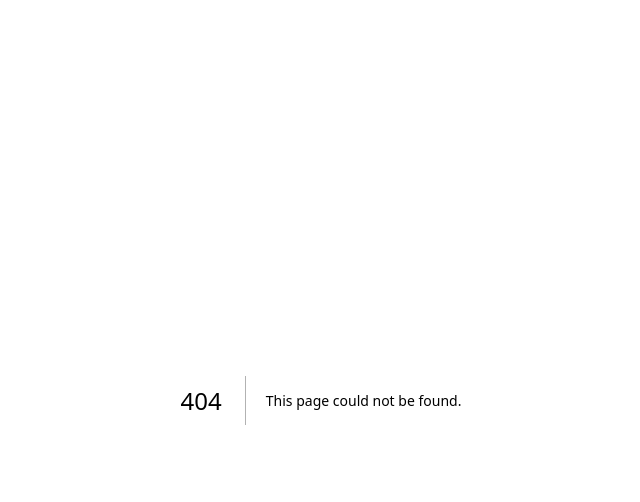
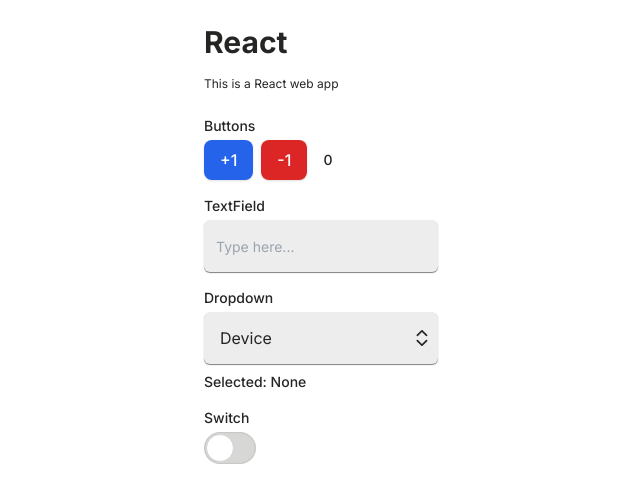
Before and after one commit to TypeSwift/Demo, a Next.js app in the folder ReactDemo/: page /swift-components in a window 1280 px wide. Before the commit this address had no page. Shown: the top 502 px of the page, without its empty margins (319-959 px from the left). Built offline with nearby package versions, Linux system fonts and the light colour scheme.

Commit message:
refactor: app router setup

```diff
--- a/ReactDemo/src/app/layout.tsx
+++ b/ReactDemo/src/app/layout.tsx
@@ -5,7 +5,7 @@
 const inter = Inter({ subsets: ['latin'] });
 
 export const metadata: Metadata = {
-  title: 'React Demo',
+  title: 'TypeSwift React Demo',
   description: 'Showcasing the power of TypeSwift',
 };
 
--- a/ReactDemo/src/app/page.tsx
+++ b/ReactDemo/src/app/page.tsx
@@ -1,5 +1,5 @@
 import { FC } from 'react';
-import SwiftComponents from '../components/SwiftComponents';
+import SwiftComponents from './swift-components/page';
 
 const Home: FC = () => {
   return (
@@ -7,7 +7,7 @@
       <div className="py-6 px-3">
         <h1 className="text-3xl font-bold mb-4">React</h1>
         <p className="text-xs">This is a React web app</p>
-        <SwiftComponents />
+        {/*<SplitComponentsView />*/}
       </div>
     </div>
   );
--- /dev/null
+++ b/ReactDemo/src/app/swift-components/layout.tsx
@@ -0,0 +1,11 @@
+import { FC, ReactNode } from 'react';
+
+const SwiftComponentsLayout: FC<{ children: ReactNode }> = ({ children }) => {
+  return (
+    <div>
+      <main>{children}</main>
+    </div>
+  );
+};
+
+export default SwiftComponentsLayout;
--- a/ReactDemo/src/components/SwiftComponents.tsx
+++ b/ReactDemo/src/app/swift-components/page.tsx
@@ -1,5 +1,6 @@
 'use client';
 import { FC, useState } from 'react';
+import DropdownMenu from '../../components/DropdownMenu';
 
 enum Device {
   Phone = 'Phone',
@@ -9,9 +10,9 @@
   Vision = 'Vision',
 }
 
-const SwiftComponents: FC = () => {
+const SplitComponentsView: FC = () => {
   const [total, setTotal] = useState(0);
-  const [selectedDevice, setSelectedDevice] = useState<Device | null>(null);
+  const [selectedDevice, setSelectedDevice] = useState<Device>();
 
   const handleIncrement = () => {
     setTotal(total + 1);
@@ -57,15 +58,13 @@
           }}
         />
       </div>
-
       <div>
         <label className="block text-sm font-medium mb-1">Dropdown</label>
         <DeviceDropdown onSelect={handleDeviceSelect} />
         <label className="block text-sm font-medium mt-2">
-          Selected: {selectedDevice || 'None'}
+          Selected: {selectedDevice ?? 'None'}
         </label>
       </div>
-
       <div>
         <label className="block text-sm font-medium mb-1">Switch</label>
         <label className="relative inline-flex items-center cursor-pointer group">
@@ -77,57 +76,32 @@
   );
 };
 
-export default SwiftComponents;
-
 const DeviceDropdown: FC<{ onSelect: (device: Device) => void }> = ({
   onSelect,
 }) => {
-  const [selectedDevice, setSelectedDevice] = useState<Device | null>(null);
-
-  const handleChange = (event: React.ChangeEvent<HTMLSelectElement>) => {
-    const selectedValue = event.target.value as Device;
-    setSelectedDevice(selectedValue);
-    onSelect(selectedValue);
+  const handleSelect = (value: string) => {
+    onSelect(value as Device);
   };
 
   return (
-    <div className="relative">
-      <select
-        value={selectedDevice || ''}
-        onChange={handleChange}
-        className="block appearance-none w-full bg-[#EDEDED] dark:bg-[#606463] rounded-md focus:outline-none focus:ring-2 focus:ring-blue-500 focus:border-blue-500 px-4 py-2 pr-8 leading-tight text-base"
-        style={{
-          height: '52px',
-          boxShadow: '0 1px 1px rgba(0, 0, 0, 0.5)',
-        }}
-      >
-        <option value="" disabled>
-          Device
-        </option>
-        {Object.values(Device).map((device) => (
-          <option key={device} value={device}>
-            {device}
-          </option>
-        ))}
-      </select>
-      <div className="pointer-events-none absolute inset-y-0 right-0 flex items-center px-2">
-        <svg
-          version="1.1"
-          xmlns="http://www.w3.org/2000/svg"
-          width="16"
-          height="16"
-          viewBox="0 0 30.8496 44.6777"
-        >
-          <g>
-            <rect height="44.6777" opacity="0" width="30.8496" x="0" y="0" />
-            <path
-              fill="currentColor"
-              fill-opacity="1"
-              d="M15.3223 0C14.6484 0 14.0625 0.263672 13.5645 0.761719L0.673828 13.0664C0.292969 13.4766 0 14.0039 0 14.7949C0 16.1719 1.05469 17.2266 2.43164 17.2266C2.98828 17.2266 3.60352 17.0801 4.16016 16.5234L15.3223 5.5957L26.4551 16.5234C27.0117 17.0508 27.6562 17.2266 28.2129 17.2266C29.5898 17.2266 30.6152 16.1719 30.6152 14.7949C30.6152 14.0039 30.3516 13.4766 29.9414 13.0664L17.0801 0.761719C16.5527 0.263672 15.9668 0 15.3223 0ZM15.3223 44.6484C15.9668 44.6484 16.5527 44.3848 17.0801 43.8867L29.9414 31.582C30.3516 31.1719 30.6152 30.6445 30.6152 29.8535C30.6152 28.4766 29.5898 27.4219 28.2129 27.4219C27.6562 27.4219 27.0117 27.5977 26.4551 28.125L15.3223 39.0527L4.16016 28.125C3.60352 27.5684 2.98828 27.4219 2.43164 27.4219C1.05469 27.4219 0 28.4766 0 29.8535C0 30.6445 0.292969 31.1719 0.673828 31.582L13.5645 43.8867C14.0625 44.3848 14.6484 44.6484 15.3223 44.6484Z"
-            />
-          </g>
-        </svg>
+    <DropdownMenu
+      options={Object.values(Device)}
+      onSelect={handleSelect}
+      placeholder="Device"
+    />
+  );
+};
+
+const SwiftComponents: FC = () => {
+  return (
+    <div className="min-h-screen flex justify-center">
+      <div className="py-6 px-3">
+        <h1 className="text-3xl font-bold mb-4">React</h1>
+        <p className="text-xs">This is a React web app</p>
+        <SplitComponentsView />
       </div>
     </div>
   );
 };
+
+export default SwiftComponents;
--- /dev/null
+++ b/ReactDemo/src/components/DropdownMenu.tsx
@@ -0,0 +1,65 @@
+'use client';
+import { FC, useState, ChangeEvent } from 'react';
+
+interface DropdownMenuProps {
+  options: string[];
+  onSelect: (value: string) => void;
+  placeholder: string;
+}
+
+const DropdownMenu: FC<DropdownMenuProps> = ({
+  options,
+  onSelect,
+  placeholder,
+}) => {
+  const [selectedOption, setSelectedOption] = useState<string>();
+
+  const handleChange = (event: ChangeEvent<HTMLSelectElement>) => {
+    const selectedValue = event.target.value;
+    setSelectedOption(selectedValue);
+    onSelect(selectedValue);
+  };
+
+  return (
+    <div className="relative">
+      <select
+        value={selectedOption ?? ''}
+        onChange={handleChange}
+        className="block appearance-none w-full bg-[#EDEDED] dark:bg-[#606463] rounded-md focus:outline-none focus:ring-2 focus:ring-blue-500 focus:border-blue-500 px-4 py-2 pr-8 leading-tight text-base"
+        style={{
+          height: '52px',
+          boxShadow: '0 1px 1px rgba(0, 0, 0, 0.5)',
+        }}
+      >
+        <option value="" disabled>
+          {placeholder}
+        </option>
+        {options.map((option) => (
+          <option key={option} value={option}>
+            {option}
+          </option>
+        ))}
+      </select>
+      <div className="pointer-events-none absolute inset-y-0 right-0 flex items-center px-2">
+        <svg
+          version="1.1"
+          xmlns="http://www.w3.org/2000/svg"
+          width="16"
+          height="16"
+          viewBox="0 0 30.8496 44.6777"
+        >
+          <g>
+            <rect height="44.6777" opacity="0" width="30.8496" x="0" y="0" />
+            <path
+              fill="currentColor"
+              fill-opacity="1"
+              d="M15.3223 0C14.6484 0 14.0625 0.263672 13.5645 0.761719L0.673828 13.0664C0.292969 13.4766 0 14.0039 0 14.7949C0 16.1719 1.05469 17.2266 2.43164 17.2266C2.98828 17.2266 3.60352 17.0801 4.16016 16.5234L15.3223 5.5957L26.4551 16.5234C27.0117 17.0508 27.6562 17.2266 28.2129 17.2266C29.5898 17.2266 30.6152 16.1719 30.6152 14.7949C30.6152 14.0039 30.3516 13.4766 29.9414 13.0664L17.0801 0.761719C16.5527 0.263672 15.9668 0 15.3223 0ZM15.3223 44.6484C15.9668 44.6484 16.5527 44.3848 17.0801 43.8867L29.9414 31.582C30.3516 31.1719 30.6152 30.6445 30.6152 29.8535C30.6152 28.4766 29.5898 27.4219 28.2129 27.4219C27.6562 27.4219 27.0117 27.5977 26.4551 28.125L15.3223 39.0527L4.16016 28.125C3.60352 27.5684 2.98828 27.4219 2.43164 27.4219C1.05469 27.4219 0 28.4766 0 29.8535C0 30.6445 0.292969 31.1719 0.673828 31.582L13.5645 43.8867C14.0625 44.3848 14.6484 44.6484 15.3223 44.6484Z"
+            />
+          </g>
+        </svg>
+      </div>
+    </div>
+  );
+};
+
+export default DropdownMenu;
```
Also changed, not shown: 1 other file (tests, documents, lock files or other folders).
